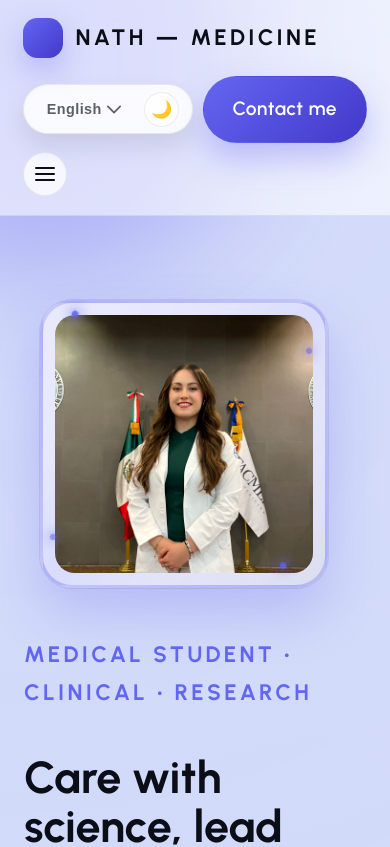
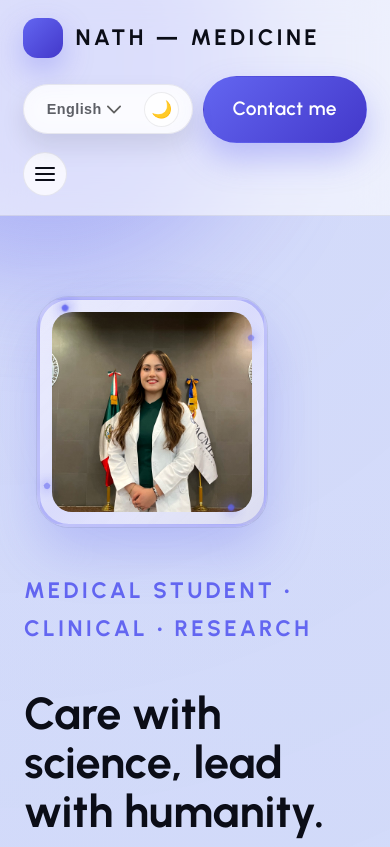
Before and after one commit to SantiQ0905/NBI_Portfolio, a React (Vite) app: page / in a window 390 px wide. Shown: the top 847 px of the page. Built offline with nearby package versions, Linux system fonts and the light colour scheme.

Commit message:
Image rezise, reactivity and text large

```diff
--- a/src/App.css
+++ b/src/App.css
@@ -461,8 +461,8 @@ main {
 
 .hero-visual {
   position: relative;
-  width: clamp(40rem, 60vw, 55rem);
-  height: clamp(40rem, 60vw, 55rem);
+  width: clamp(32rem, 48vw, 44rem);
+  height: clamp(32rem, 48vw, 44rem);
   display: flex;
   align-items: center;
   justify-content: center;
@@ -1034,8 +1034,8 @@ main {
 
   .hero-visual {
     order: -1;
-    width: clamp(28rem, 50vw, 35rem);
-    height: clamp(28rem, 50vw, 35rem);
+    width: clamp(22.4rem, 40vw, 28rem);
+    height: clamp(22.4rem, 40vw, 28rem);
   }
 
   .section-body {
@@ -1113,8 +1113,8 @@ main {
   }
 
   .hero-visual {
-    width: clamp(24rem, 70vw, 30rem);
-    height: clamp(24rem, 70vw, 30rem);
+    width: clamp(19.2rem, 56vw, 24rem);
+    height: clamp(19.2rem, 56vw, 24rem);
   }
 
   .hero h1 {
@@ -1186,8 +1186,8 @@ main {
   }
 
   .hero-visual {
-    width: clamp(20rem, 80vw, 26rem);
-    height: clamp(20rem, 80vw, 26rem);
+    width: clamp(16rem, 64vw, 20.8rem);
+    height: clamp(16rem, 64vw, 20.8rem);
   }
 
   .hero h1 {
@@ -1233,8 +1233,8 @@ main {
 /* Additional mobile fixes for very small screens */
 @media (max-width: 360px) {
   .hero-visual {
-    width: clamp(18rem, 90vw, 22rem);
-    height: clamp(18rem, 90vw, 22rem);
+    width: clamp(14.4rem, 72vw, 17.6rem);
+    height: clamp(14.4rem, 72vw, 17.6rem);
   }
 
   .hero h1 {
```
